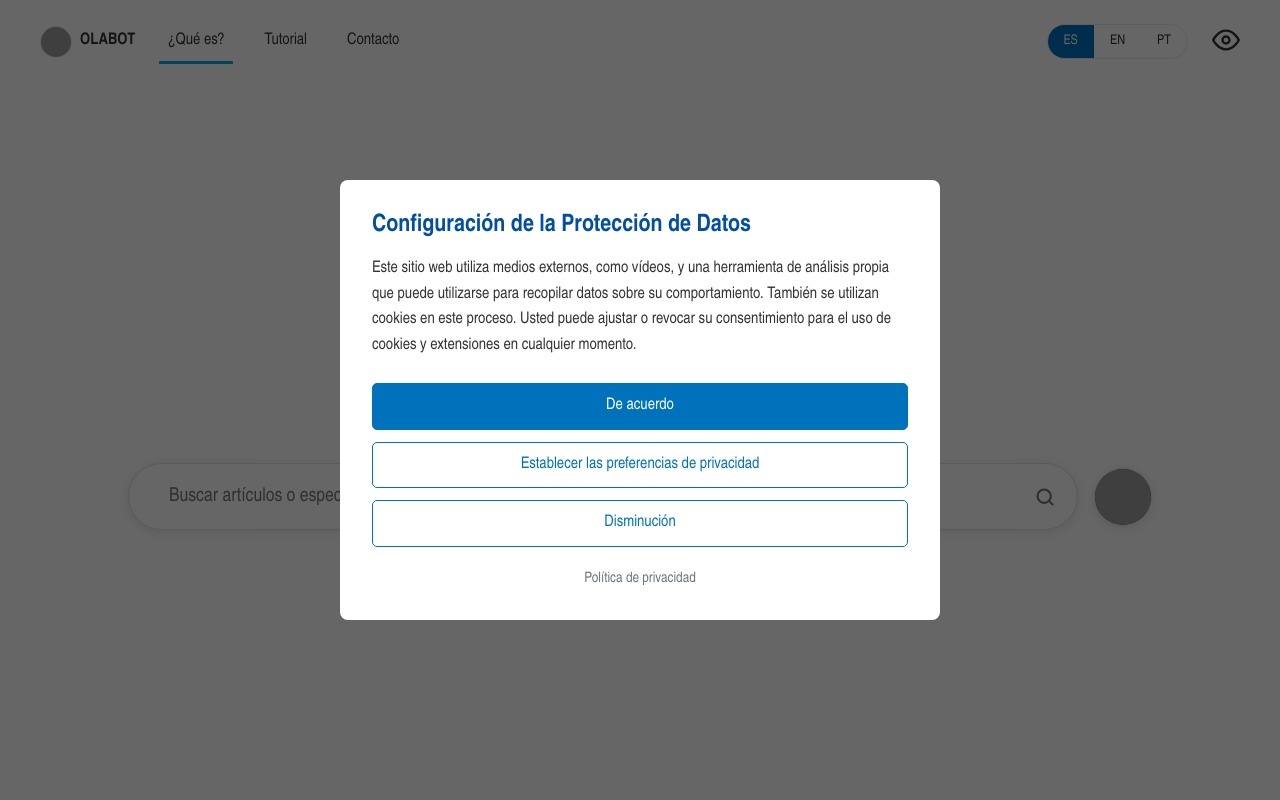
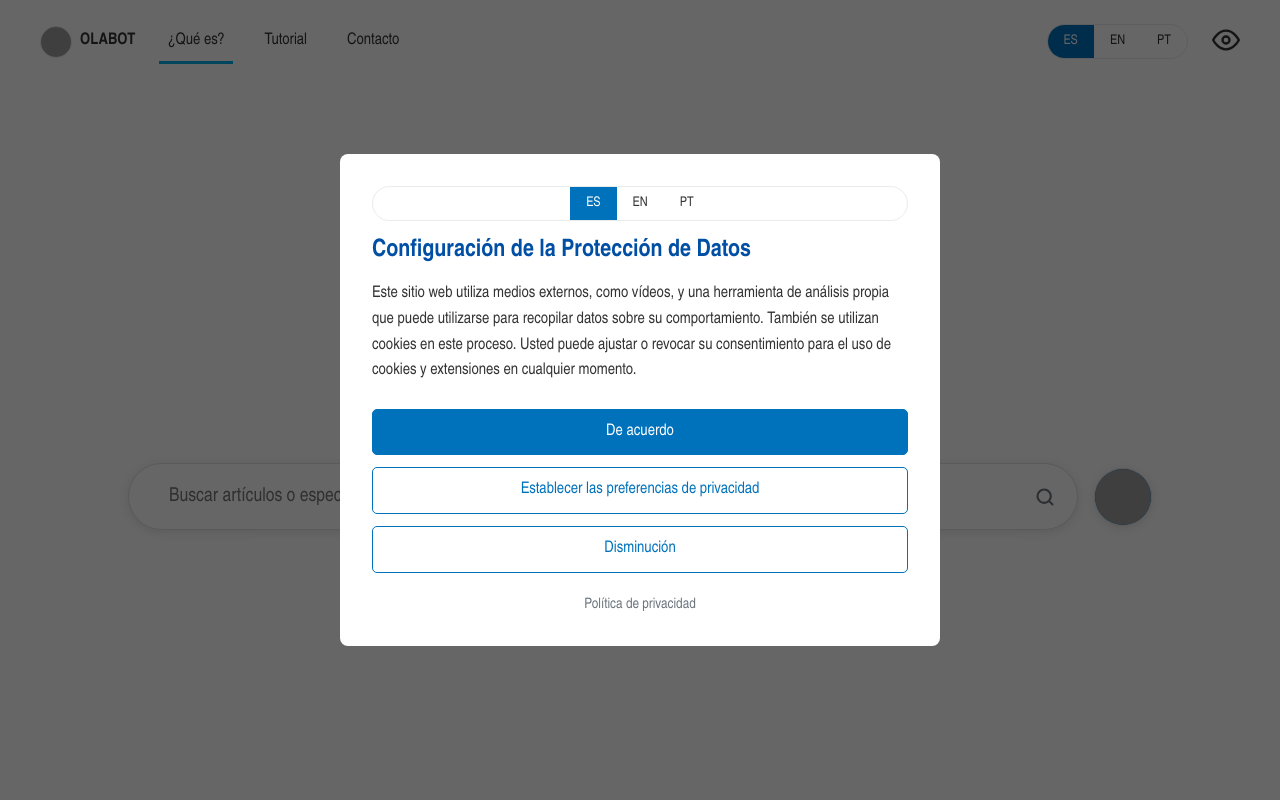
Before and after one commit to GIZ-AdaptaInfra/OLASIS-4.0, a Flask app: page / in a window 1280 px wide. Run offline with Flask 3, Linux system fonts and the light colour scheme; grey boxes are pictures that could not be loaded.

Commit message:
Update index.html
A tradução do modal de cookies foi ativada adicionando data-keyatributos ao seu parágrafo e botões, permitindo uma troca de idioma consistente em todos os elementos;
Foi expandida o objeto de tradução com strings em espanhol e português para ações modais de cookies e chaves de mensagens, garantindo cobertura multilíngue completa;
Atualizado setLanguagepara coletar dinamicamente todos os nós traduzíveis para que os textos modais dos cookies sejam atualizados quando o usuário altera o idioma ou uma preferência armazenada é carregada.

```diff
--- a/templates/index.html
+++ b/templates/index.html
@@ -302,6 +302,7 @@
             background: white; padding: 2rem; border-radius: 8px;
             width: 90%; max-width: 600px; text-align: left;
         }
+        .cookie-modal-content .language-switcher { justify-content: center; margin-bottom: 1rem; }
         .cookie-modal-content h2 { font-family: var(--font-main); font-size: 1.5rem; color: var(--color-ola); margin-bottom: 1rem; }
         .cookie-modal-content p { line-height: 1.6; margin-bottom: 1.5rem; font-size: 1rem; }
         .cookie-modal-content p a { color: var(--color-sis); text-decoration: underline; cursor: pointer; }
@@ -548,6 +549,11 @@
 
     <div id="cookie-modal-overlay" class="cookie-modal-overlay">
         <div class="cookie-modal-content">
+            <div class="language-switcher">
+                <button class="lang-btn" data-lang="es">ES</button>
+                <button class="lang-btn" data-lang="en">EN</button>
+                <button class="lang-btn" data-lang="pt">PT</button>
+            </div>
             <h2 data-key="cookie-title">Configuración de la Protección de Datos</h2>
             <p data-key="cookie-message">Este sitio web utiliza medios externos, como vídeos, y una herramienta de análisis propia que puede utilizarse para recopilar datos sobre su comportamiento. También se utilizan cookies en este proceso. Usted puede ajustar o revocar su consentimiento para el uso de cookies y extensiones en cualquier momento.</p>
             <div class="cookie-modal-buttons">
```
